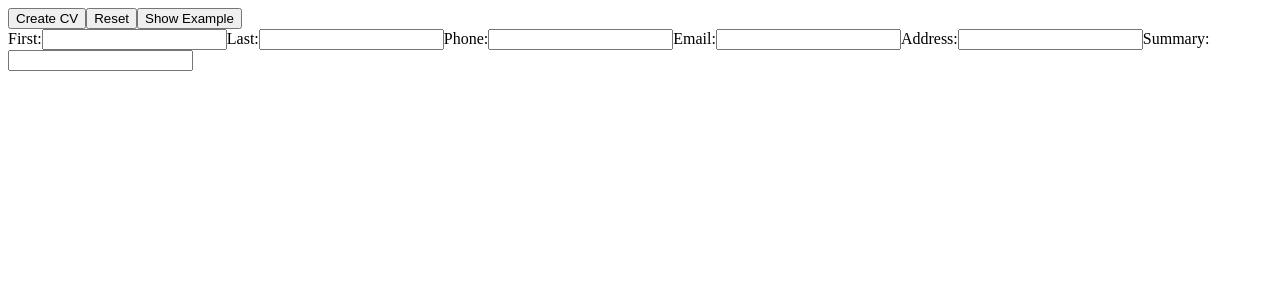
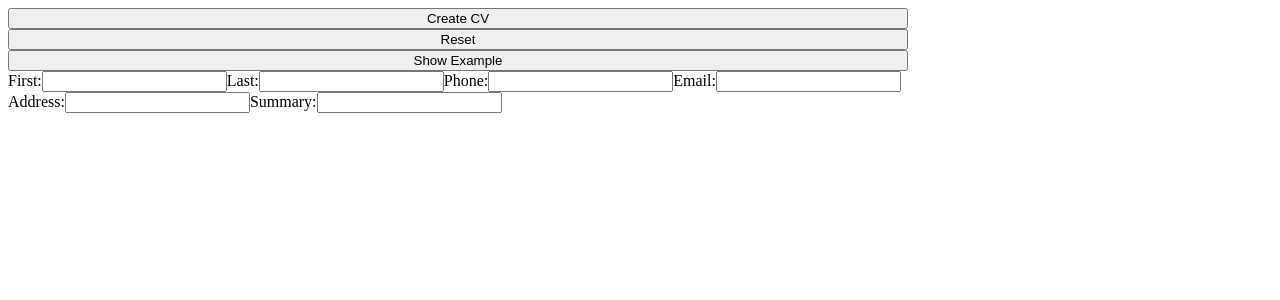
Before and after one commit to xincryptedx/cv-creator, a React (Vite) app: page / in a window 1280 px wide. Shown: the top 300 px of the page. Built offline with nearby package versions, Linux system fonts and the light colour scheme.

Commit message:
Import and apply style from css module

```diff
--- a/src/components/CvForm.jsx
+++ b/src/components/CvForm.jsx
@@ -1,6 +1,7 @@
 import FormButton from "./FormButton";
 import BasicInfo from "./BasicInfo";
 import { useState } from "react";
+import styles from "../style/CvForm.module.css";
 
 function CvForm() {
   const [basicInfo, setBasicInfo] = useState({
@@ -12,14 +13,12 @@ function CvForm() {
     address: "",
   });
   return (
-    <>
-      <form>
-        <FormButton text="Create CV"></FormButton>
-        <FormButton text="Reset"></FormButton>
-        <FormButton text="Show Example"></FormButton>
-        <BasicInfo data={basicInfo} setData={setBasicInfo} />
-      </form>
-    </>
+    <form className={styles.cvForm}>
+      <FormButton text="Create CV"></FormButton>
+      <FormButton text="Reset"></FormButton>
+      <FormButton text="Show Example"></FormButton>
+      <BasicInfo data={basicInfo} setData={setBasicInfo} />
+    </form>
   );
 }
 
```
